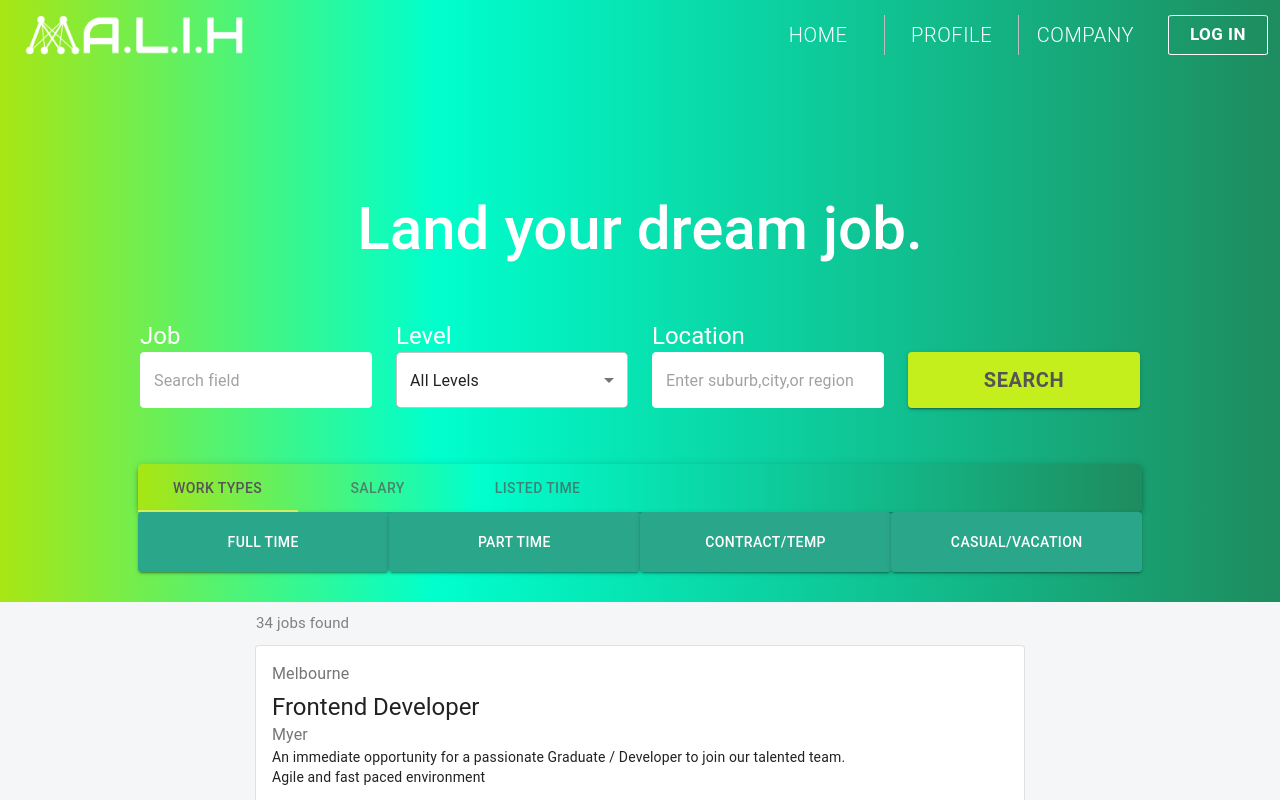
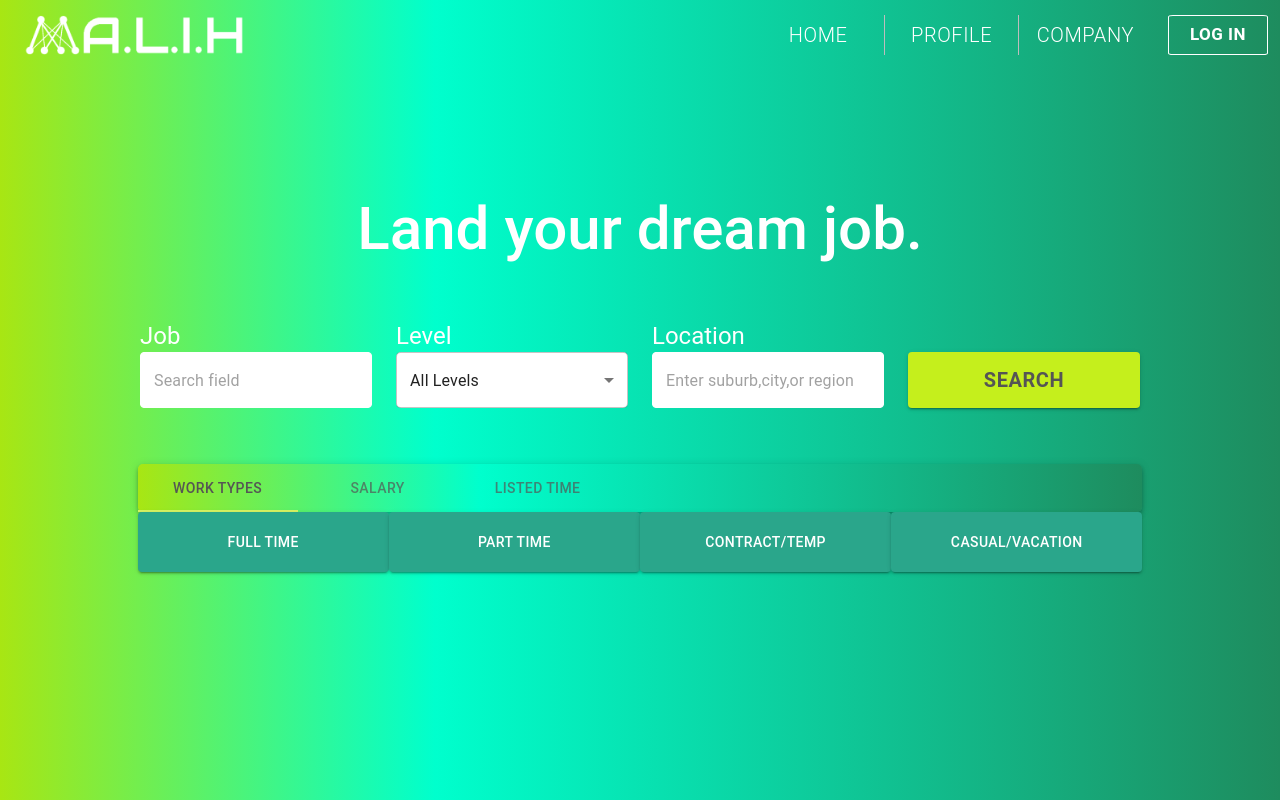
Before and after one commit to CocoLi7777/job-search-portal, a React (Create React App) app: page / in a window 1280 px wide. Shown: the top 800 px of the page. Built offline with nearby package versions, Linux system fonts and the light colour scheme.

Commit message:
new UI design

```diff
--- a/package.json
+++ b/package.json
@@ -14,7 +14,8 @@
     "react": "^16.13.1",
     "react-dom": "^16.13.1",
     "react-router-dom": "^5.2.0",
-    "react-scripts": "3.4.3"
+    "react-scripts": "3.4.3",
+    "typeface-open-sans": "^1.1.13"
   },
   "scripts": {
     "start": "react-scripts start",
--- a/src/Home.js
+++ b/src/Home.js
@@ -9,6 +9,7 @@ import Subject from './components/elements/Subject';
 const useStyles = makeStyles((theme) => ({
   root: {
     width: '100%',
+    fontFamily: 'roboto',
   },
 }));
 
--- a/src/components/elements/MoreOption.js
+++ b/src/components/elements/MoreOption.js
@@ -57,6 +57,7 @@ const useStyles = makeStyles((theme) => ({
   root: {
     backgroundColor: 'transpartent',
     width: '100%',
+    height: '500px',
     color: 'white',
   },
   main: {
--- a/src/components/elements/SearchArea.js
+++ b/src/components/elements/SearchArea.js
@@ -15,6 +15,7 @@ const useStyles = makeStyles((theme) => ({
     background:
       'linear-gradient(90deg, rgba(168,230,19,1) 0%, rgba(0,255,205,1) 34%, rgba(30,140,94,1) 100%)',
     width: '100%',
+
     display: 'flex',
     flexDirection: 'center',
     alignItems: 'center',
```
Also changed, not shown: 1 other file (tests, documents, lock files or other folders).
